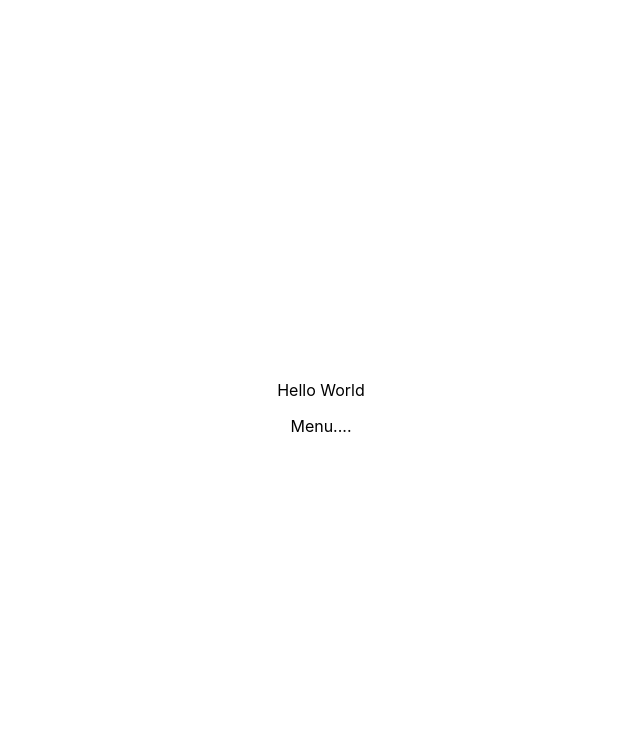
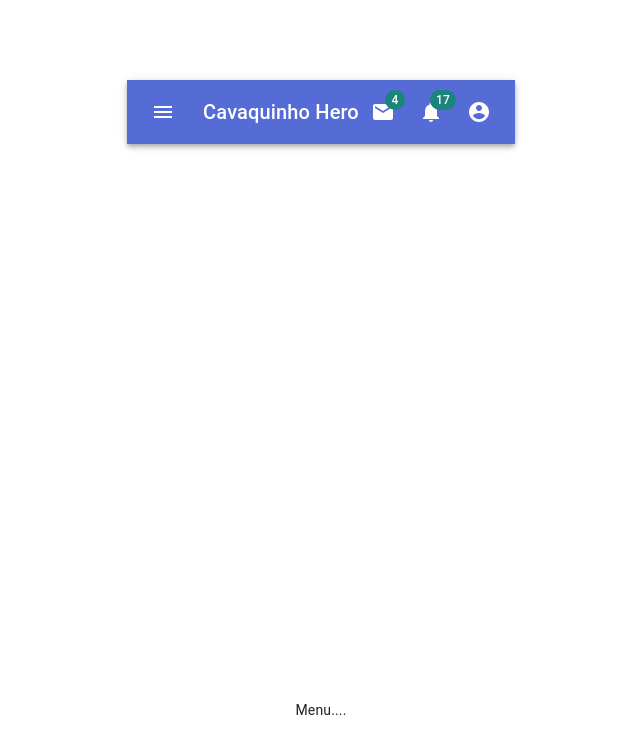
Before and after one commit to bigodines/cavaquinho_hero, a Next.js app: page / in a window 1280 px wide. Shown: the top 754 px of the page, without its empty margins (319-959 px from the left). Built offline with nearby package versions, Linux system fonts and the light colour scheme.

Commit message:
bigger baby step: adding material-ui and what could be a header. css broken

```diff
--- a/components/Header.js
+++ b/components/Header.js
@@ -1,7 +1,183 @@
-export default function Header() {
+import React from 'react'
+import { fade, makeStyles } from '@material-ui/core/styles'
+import AppBar from '@material-ui/core/AppBar'
+import Toolbar from '@material-ui/core/Toolbar'
+import IconButton from '@material-ui/core/IconButton'
+import Typography from '@material-ui/core/Typography'
+import InputBase from '@material-ui/core/InputBase'
+import Badge from '@material-ui/core/Badge'
+import MenuItem from '@material-ui/core/MenuItem'
+import Menu from '@material-ui/core/Menu'
+import MenuIcon from '@material-ui/icons/Menu'
+import SearchIcon from '@material-ui/icons/Search'
+import AccountCircle from '@material-ui/icons/AccountCircle'
+import MailIcon from '@material-ui/icons/Mail'
+import NotificationsIcon from '@material-ui/icons/Notifications'
+import MoreIcon from '@material-ui/icons/MoreVert'
+import 'Header.css'
+
+const useStyles = makeStyles((theme) => ({
+    grow: {
+        flexGrow: 1
+    },
+    menuButton: {
+        marginRight: theme.spacing(2)
+    },
+    title: {
+        display: 'none',
+        [theme.breakpoints.up('sm')]: {
+            display: 'block'
+        }
+    },
+    sectionDesktop: {
+        display: 'none',
+        [theme.breakpoints.up('md')]: {
+            display: 'flex'
+        }
+    },
+    sectionMobile: {
+        display: 'flex',
+        [theme.breakpoints.up('md')]: {
+            display: 'none'
+        }
+    }
+}))
+
+export default function PrimarySearchAppBar() {
+    const classes = useStyles()
+    const [anchorEl, setAnchorEl] = React.useState(null)
+    const [mobileMoreAnchorEl, setMobileMoreAnchorEl] = React.useState(null)
+
+    const isMenuOpen = Boolean(anchorEl)
+    const isMobileMenuOpen = Boolean(mobileMoreAnchorEl)
+
+    const handleProfileMenuOpen = (event) => {
+        setAnchorEl(event.currentTarget)
+    }
+
+    const handleMobileMenuClose = () => {
+        setMobileMoreAnchorEl(null)
+    }
+
+    const handleMenuClose = () => {
+        setAnchorEl(null)
+        handleMobileMenuClose()
+    }
+
+    const handleMobileMenuOpen = (event) => {
+        setMobileMoreAnchorEl(event.currentTarget)
+    }
+
+    const menuId = 'primary-search-account-menu'
+    const renderMenu = (
+        <Menu
+            anchorEl={anchorEl}
+            anchorOrigin={{ vertical: 'top', horizontal: 'right' }}
+            id={menuId}
+            keepMounted
+            transformOrigin={{ vertical: 'top', horizontal: 'right' }}
+            open={isMenuOpen}
+            onClose={handleMenuClose}
+        >
+            <MenuItem onClick={handleMenuClose}>Profile</MenuItem>
+            <MenuItem onClick={handleMenuClose}>My account</MenuItem>
+        </Menu>
+    )
+
+    const mobileMenuId = 'primary-search-account-menu-mobile'
+    const renderMobileMenu = (
+        <Menu
+            anchorEl={mobileMoreAnchorEl}
+            anchorOrigin={{ vertical: 'top', horizontal: 'right' }}
+            id={mobileMenuId}
+            keepMounted
+            transformOrigin={{ vertical: 'top', horizontal: 'right' }}
+            open={isMobileMenuOpen}
+            onClose={handleMobileMenuClose}
+        >
+            <MenuItem>
+                <IconButton aria-label="show 4 new mails" color="inherit">
+                    <Badge badgeContent={4} color="secondary">
+                        <MailIcon />
+                    </Badge>
+                </IconButton>
+                <p>Messages</p>
+            </MenuItem>
+            <MenuItem>
+                <IconButton aria-label="show 11 new notifications" color="inherit">
+                    <Badge badgeContent={9} color="secondary">
+                        <NotificationsIcon />
+                    </Badge>
+                </IconButton>
+                <p>Notifications</p>
+            </MenuItem>
+            <MenuItem onClick={handleProfileMenuOpen}>
+                <IconButton
+                    aria-label="account of current user"
+                    aria-controls="primary-search-account-menu"
+                    aria-haspopup="true"
+                    color="inherit"
+                >
+                    <AccountCircle />
+                </IconButton>
+                <p>Profile</p>
+            </MenuItem>
+        </Menu>
+    )
+
     return (
-        <div>
-            <p>Hello World</p>
+        <div className={classes.grow}>
+            <AppBar position="static">
+                <Toolbar>
+                    <IconButton
+                        edge="start"
+                        className={classes.menuButton}
+                        color="inherit"
+                        aria-label="open drawer"
+                    >
+                        <MenuIcon />
+                    </IconButton>
+                    <Typography className={classes.title} variant="h6" noWrap>
+            Cavaquinho Hero
+                    </Typography>
+                    <div className={classes.grow} />
+                    <div className={classes.sectionDesktop}>
+                        <IconButton aria-label="show 4 new mails" color="inherit">
+                            <Badge badgeContent={4} color="secondary">
+                                <MailIcon />
+                            </Badge>
+                        </IconButton>
+                        <IconButton aria-label="show 17 new notifications" color="inherit">
+                            <Badge badgeContent={17} color="secondary">
+                                <NotificationsIcon />
+                            </Badge>
+                        </IconButton>
+                        <IconButton
+                            edge="end"
+                            aria-label="account of current user"
+                            aria-controls={menuId}
+                            aria-haspopup="true"
+                            onClick={handleProfileMenuOpen}
+                            color="inherit"
+                        >
+                            <AccountCircle />
+                        </IconButton>
+                    </div>
+                    <div className={classes.sectionMobile}>
+                        <IconButton
+                            aria-label="show more"
+                            aria-controls={mobileMenuId}
+                            aria-haspopup="true"
+                            onClick={handleMobileMenuOpen}
+                            color="inherit"
+                        >
+                            <MoreIcon />
+                        </IconButton>
+                    </div>
+                </Toolbar>
+            </AppBar>
+            {renderMobileMenu}
+            {renderMenu}
         </div>
     )
 }
--- /dev/null
+++ b/index.html
@@ -0,0 +1,8 @@
+
+<body>
+    <!-- Fonts to support Material Design -->
+    <link rel="stylesheet" href="https://fonts.googleapis.com/css?family=Roboto:300,400,500,700&display=swap" />
+    <!-- Icons to support Material Design -->
+    <link rel="stylesheet" href="https://fonts.googleapis.com/icon?family=Material+Icons" />
+    <div id="root"></div>
+  </body>
--- a/package.json
+++ b/package.json
@@ -11,6 +11,8 @@
     "test": "jest"
   },
   "dependencies": {
+    "@material-ui/core": "^4.11.4",
+    "@material-ui/icons": "^4.11.2",
     "next": "10.1.3",
     "react": "17.0.2",
     "react-dom": "17.0.2"
@@ -23,6 +25,7 @@
     "eslint-config-standard": "^16.0.2",
     "eslint-plugin-import": "^2.22.1",
     "eslint-plugin-node": "^11.1.0",
-    "eslint-plugin-promise": "^4.2.1"
+    "eslint-plugin-promise": "^4.2.1",
+    "jest": "^27.0.5"
   }
 }
--- a/pages/_app.js
+++ b/pages/_app.js
@@ -1,7 +1,37 @@
-import '../styles/globals.css'
+import React from 'react'
+import PropTypes from 'prop-types'
+import Head from 'next/head'
+import { ThemeProvider } from '@material-ui/core/styles'
+import CssBaseline from '@material-ui/core/CssBaseline'
+import theme from '../theme'
 
-function MyApp({ Component, pageProps }) {
-  return <Component {...pageProps} />
+export default function MyApp(props) {
+    const { Component, pageProps } = props
+
+    React.useEffect(() => {
+    // Remove the server-side injected CSS.
+        const jssStyles = document.querySelector('#jss-server-side')
+        if (jssStyles) {
+            jssStyles.parentElement.removeChild(jssStyles)
+        }
+    }, [])
+
+    return (
+        <React.Fragment>
+            <Head>
+                <title>My page</title>
+                <meta name="viewport" content="minimum-scale=1, initial-scale=1, width=device-width" />
+            </Head>
+            <ThemeProvider theme={theme}>
+                {/* CssBaseline kickstart an elegant, consistent, and simple baseline to build upon. */}
+                <CssBaseline />
+                <Component {...pageProps} />
+            </ThemeProvider>
+        </React.Fragment>
+    )
 }
 
-export default MyApp
+MyApp.propTypes = {
+    Component: PropTypes.elementType.isRequired,
+    pageProps: PropTypes.object.isRequired
+}
--- /dev/null
+++ b/theme.js
@@ -0,0 +1,22 @@
+import { createMuiTheme } from '@material-ui/core/styles'
+import { red } from '@material-ui/core/colors'
+
+// Create a theme instance.
+const theme = createMuiTheme({
+    palette: {
+        primary: {
+            main: '#556cd6'
+        },
+        secondary: {
+            main: '#19857b'
+        },
+        error: {
+            main: red.A400
+        },
+        background: {
+            default: '#fff'
+        }
+    }
+})
+
+export default theme
```
Also changed, not shown: components/Header.css (added), 1 other file (tests, documents, lock files or other folders).
